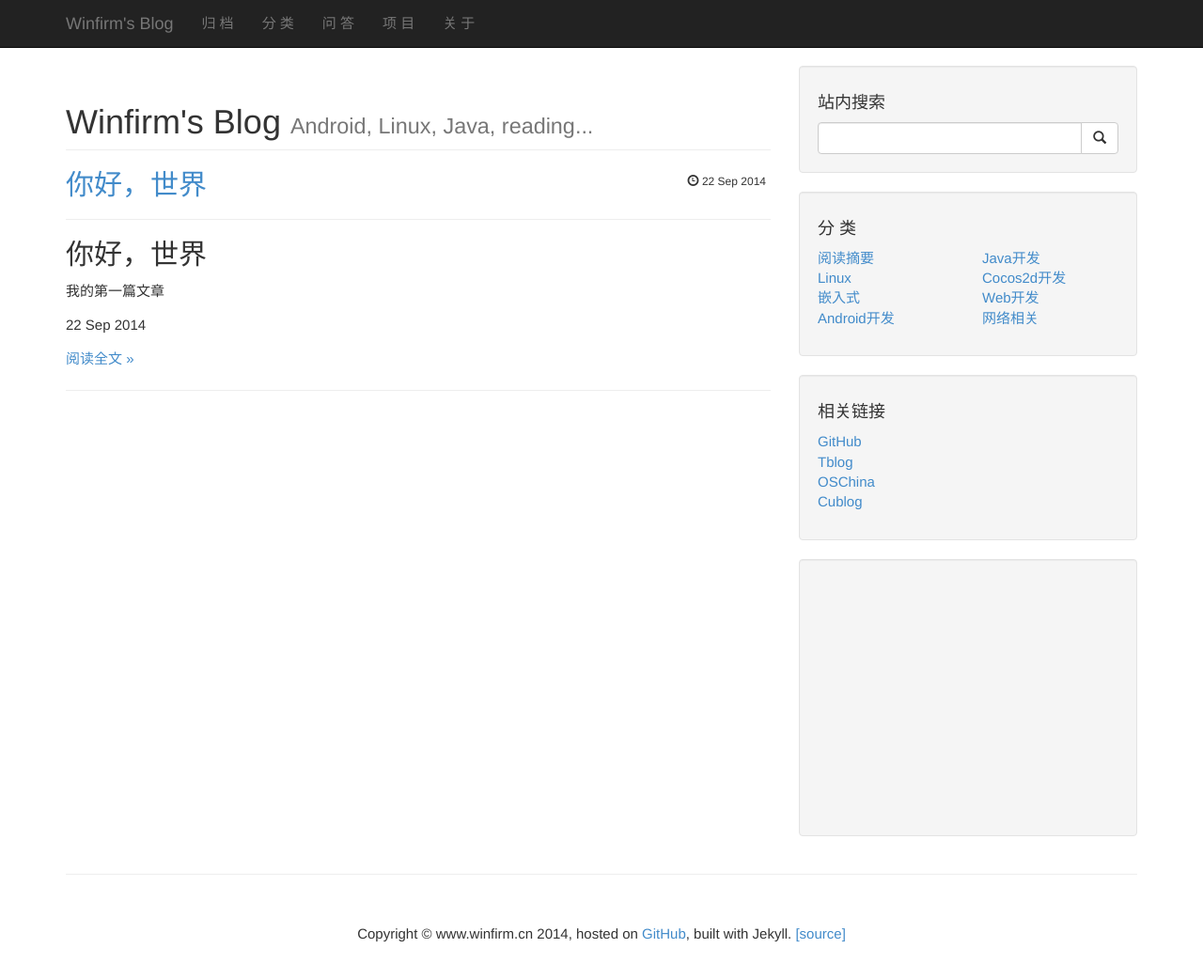
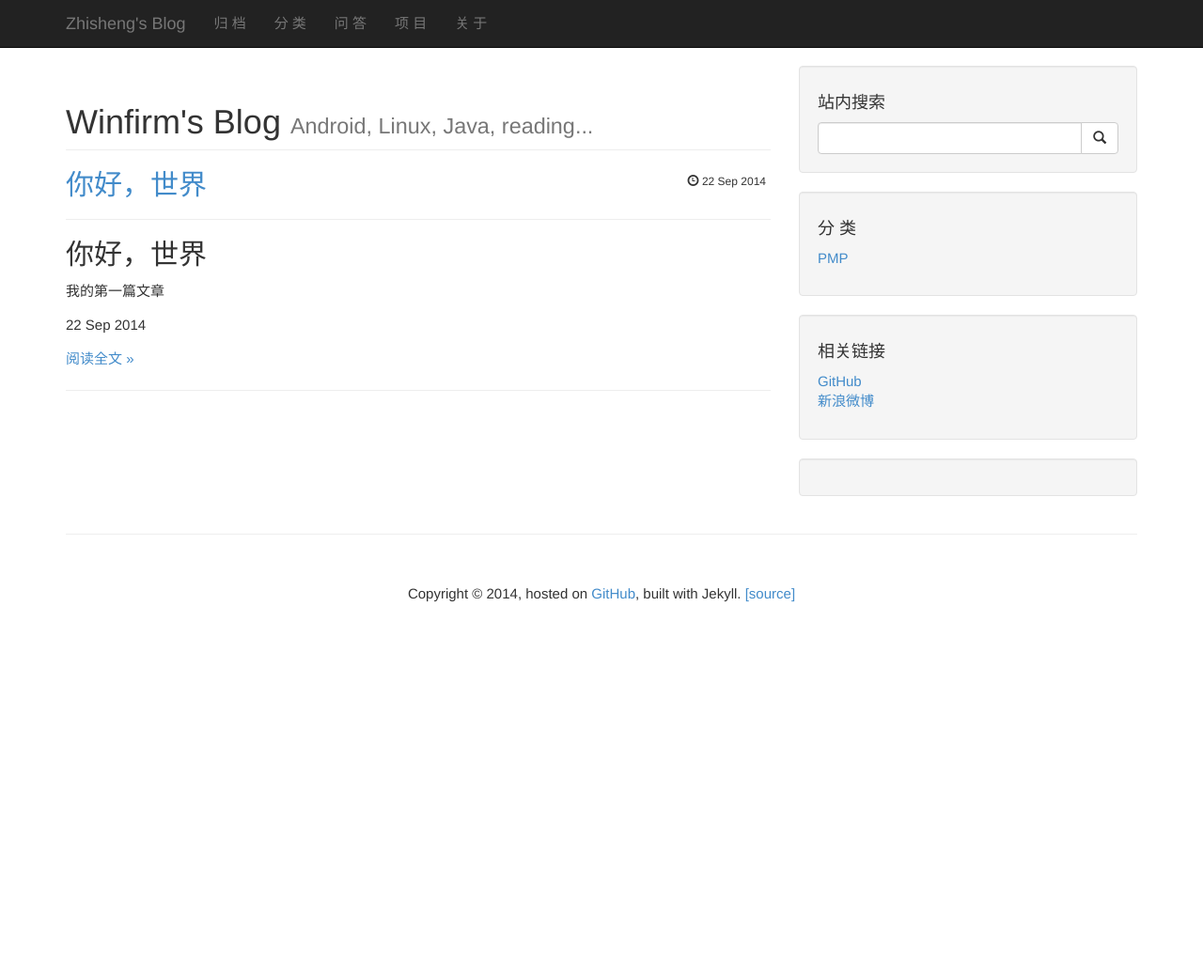
Before and after one commit to liuzhisheng/liuzhisheng.github.io, a Jekyll site: the page built from index.html, in a window 1280 px wide and 1067 px high. Shown: the top 1042 px of the window at 94% size. Built offline with Jekyll 4.4.1, drawn with Linux system fonts in a browser that asks for light colours; Markdown is read by kramdown in place of the engine named in the settings; the list of posts is cut into pages by our own code; comment, search, counter and statistics services are not loaded.

Commit message:
修改模板

```diff
--- a/_layouts/default.html
+++ b/_layouts/default.html
@@ -1,6 +1,5 @@
 <!DOCTYPE html>
-<html lang="en">
-
+<html>
   <head>
     <meta charset="utf-8">
     <meta http-equiv="X-UA-Compatible" content="IE=edge">
@@ -44,7 +43,7 @@
             </span>
           </button>
           <a class="navbar-brand" href="/index.html">
-            Winfirm's Blog
+            Zhisheng's Blog
           </a>
         </div>
         <!-- Collect the nav links, forms, and other content for toggling -->
@@ -99,7 +98,7 @@
               <div class="input-group">
                 <input type="text" name="q" class="form-control">
 				<input type="hidden" name="ie" value="UTF-8" />
-				<input type="hidden" name="sitesearch" value="www.winfirm.cn" />
+				<input type="hidden" name="sitesearch" value="" />
                 <span class="input-group-btn">
                   <button class="btn btn-default" type="submit">
                     <span class="glyphicon glyphicon-search">
@@ -120,47 +119,7 @@
                 <ul class="list-unstyled">
                   <li>
                     <a href="/categories.html#reading">
-                      阅读摘要
-                    </a>
-                  </li>
-                  <li>
-                    <a href="/categories.html#linux">
-                      Linux
-                    </a>
-                  </li>
-                  <li>
-                    <a href="/categories.html#embedded">
-                      嵌入式
-                    </a>
-                  </li>
-                  <li>
-                    <a href="/categories.html#android">
-                      Android开发
-                    </a>
-                  </li>
-                </ul>
-              </div>
-              <!-- /.col-lg-6 -->
-              <div class="col-lg-6">
-                <ul class="list-unstyled">
-                  <li>
-                    <a href="/categories.html#java">
-                      Java开发
-                    </a>
-                  </li>
-				  <li>
-                    <a href="/categories.html#cocos2d">
-                      Cocos2d开发
-                    </a>
-                  </li>
-                  <li>
-                    <a href="/categories.html#web">
-                      Web开发
-                    </a>
-                  </li>
-                  <li>
-                    <a href="/categories.html#network">
-                      网络相关
+                      PMP
                     </a>
                   </li>
                 </ul>
@@ -176,38 +135,19 @@
             </h4>
             <ul class="list-unstyled">
               <li>
-                <a href="https://github.com/winfirm">
+                <a href="https://github.com/liuzhisheng">
                   GitHub
                 </a>
               </li>
               <li>
-                <a href="http://t.qq.com/allthelucky">
-                  Tblog
-                </a>
-              </li>
-              <li>
-                <a href="http://my.oschina.net/winfirm/">
-                  OSChina
-                </a>
-              </li>
-              <li>
-                <a href=" http://blog.chinaunix.net/uid/22985736.html">
-                  Cublog
+                <a href="http://weibo.com/zhishengliu">
+                  新浪微博
                 </a>
               </li>
             </ul>
           </div>
           <!-- Side Widget Well -->
           <div class="well">
-            <script async src="//pagead2.googlesyndication.com/pagead/js/adsbygoogle.js">
-            </script>
-            <!-- ArticleRa -->
-            <ins class="adsbygoogle" style="display:inline-block;width:300px;height:250px"
-            data-ad-client="ca-pub-3557776493079475" data-ad-slot="3861947889">
-            </ins>
-            <script>
-              (adsbygoogle = window.adsbygoogle || []).push({});
-            </script>
           </div>
         </div>
       </div>
@@ -218,7 +158,7 @@
         <div class="row">
           <div class="col-lg-12">
             <p align="center">
-              Copyright &copy; www.winfirm.cn 2014, hosted on <a href="https://github.com/panxw">GitHub</a>, built with Jekyll. <a href="https://github.com/panxw/panxw.github.com">[source]</a>
+              Copyright &copy;  2014, hosted on <a href="https://github.com/panxw">GitHub</a>, built with Jekyll. <a href="https://github.com/liuzhisheng/liuzhisheng.github.io/">[source]</a>
 				<br/>
 				<font size=2px><script src="http://s22.cnzz.com/stat.php?id=5868355&web_id=5868355" language="JavaScript"></script></font>
             </p>
```
